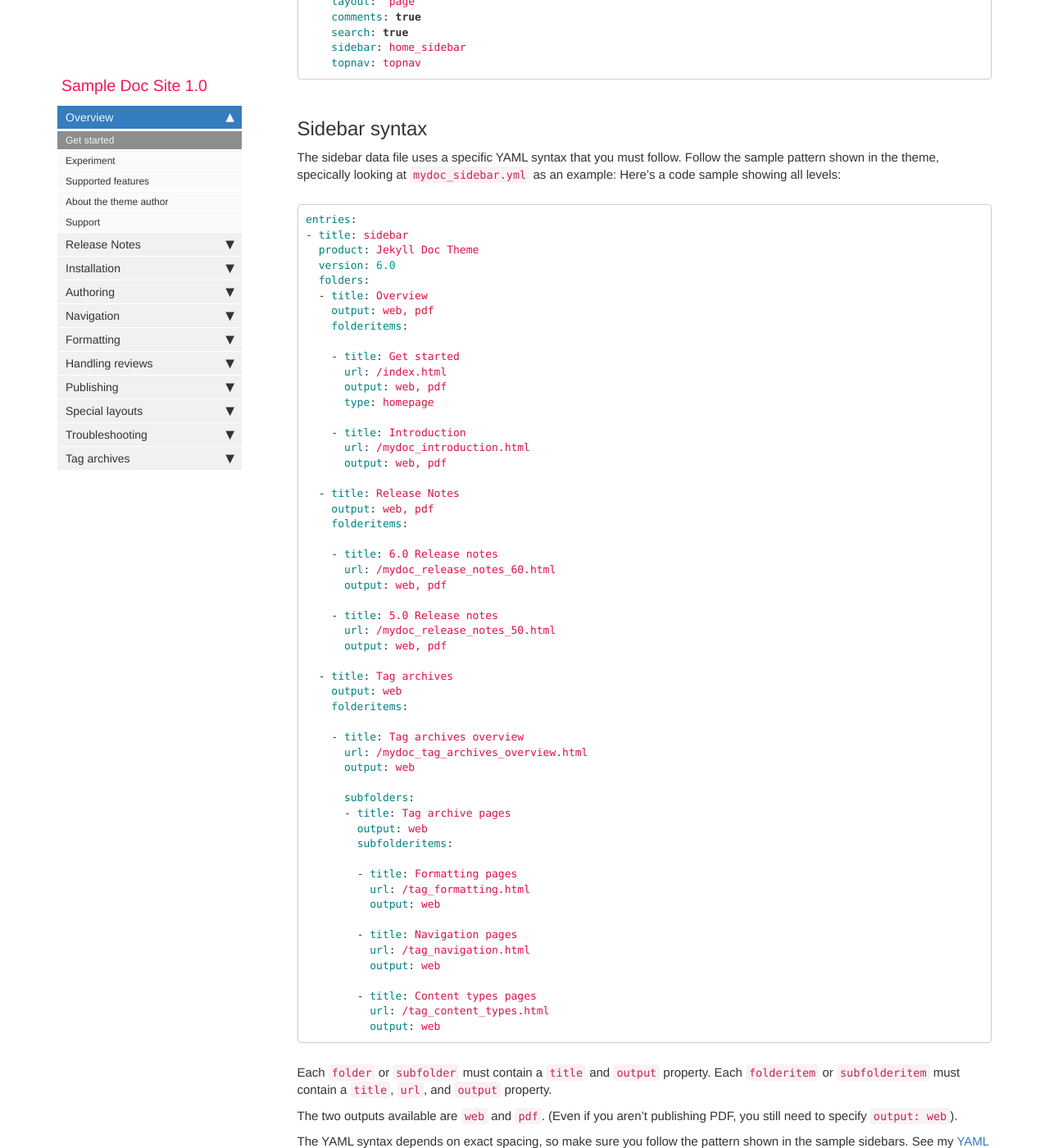
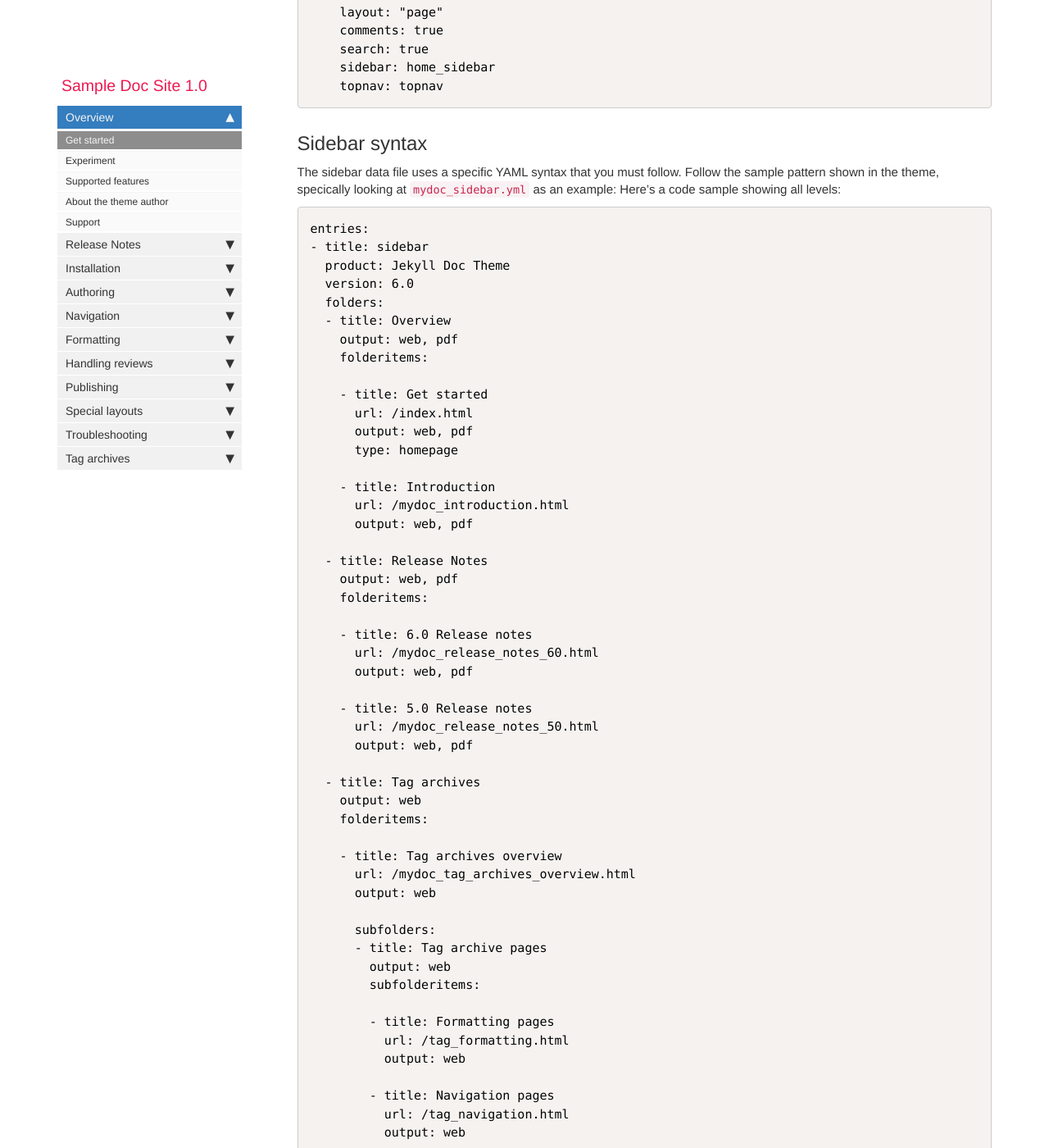
Before and after one commit to ivancheban/netlify, a Jekyll site: the page built from index.md, in a window 1280 px wide and 1400 px high, scrolled down 4318 px. Shown: the whole window at 82% size. Built offline with Jekyll 4.4.1, drawn with Linux system fonts in a browser that asks for light colours; nearby versions of some CDN libraries; library files that are not in the unit come from our copies; comment, search, counter and statistics services are not loaded; some of the changed text lies outside the part shown.

Commit message:
changed highlighter

```diff
--- a/_config.yml
+++ b/_config.yml
@@ -47,7 +47,7 @@ feedback_email: ivancheban@gmail.com
 # feedback_link: "http://helpy.io/"
 # if you uncomment the previous line, it changes where the feedback link points to
 
-highlighter: rouge
+highlighter: none
 # library used for syntax highlighting
 
 markdown: kramdown
@@ -56,6 +56,9 @@ kramdown:
  auto_ids: true
  hard_wrap: false
  syntax_highlighter: rouge
+ syntax_highlighter_opts:
+      disable : true
+
 
 # filter used to process markdown. note that kramdown differs from github-flavored markdown in some subtle ways
 
--- a/_includes/footer.html
+++ b/_includes/footer.html
@@ -6,4 +6,5 @@
 <p><img src="{{ "images/company_logo.png" }}" alt="Company logo"/></p>
                 </div>
             </div>
+<script src="{{ "/js/prism.js" | prepend: site.baseurl }}"></script>
 </footer>
--- a/_includes/head.html
+++ b/_includes/head.html
@@ -6,6 +6,7 @@
 <title>{{ page.title }} | {{ site.site_title }}</title>
 <link rel="stylesheet" href="{{ "css/syntax.css" }}">
 
+<link rel="stylesheet" href="{{ "/css/prism.css" | prepend: site.baseurl }}">
 <link rel="stylesheet" type="text/css" href="https://maxcdn.bootstrapcdn.com/font-awesome/4.7.0/css/font-awesome.min.css">
 <!--<link rel="stylesheet" type="text/css" href="css/bootstrap.min.css">-->
 <link rel="stylesheet" href="css/modern-business.css">
```
